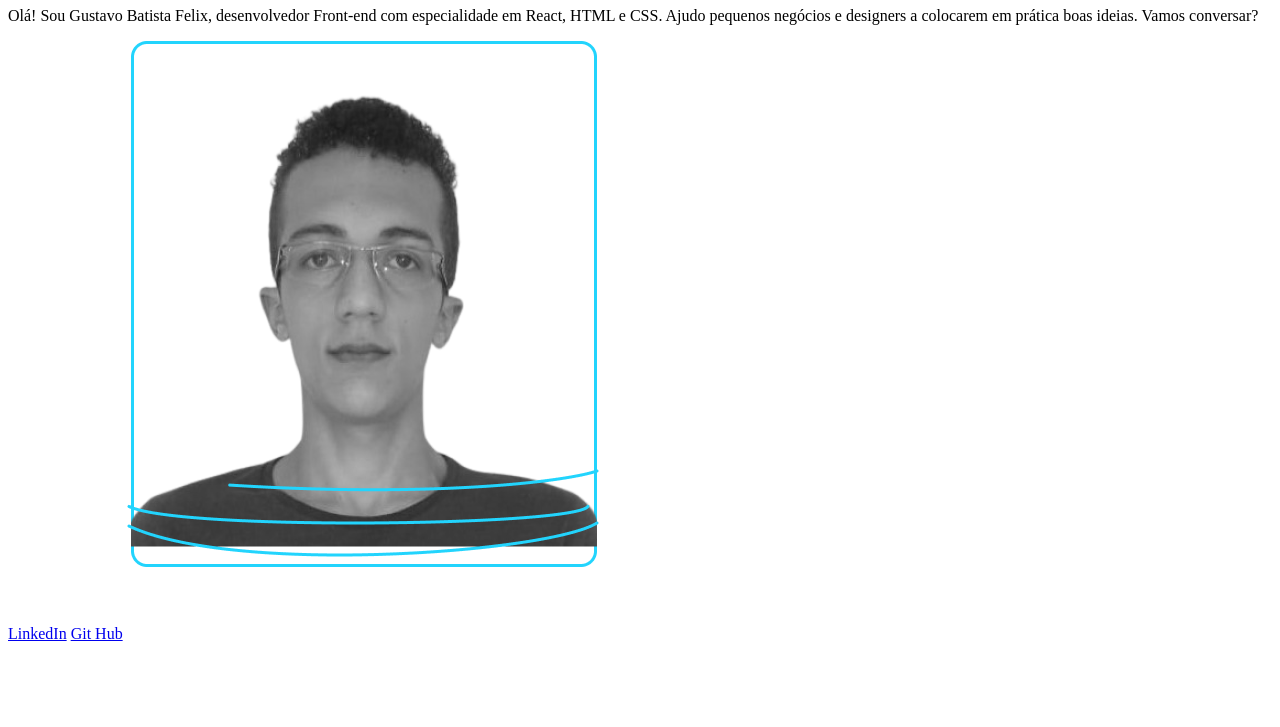
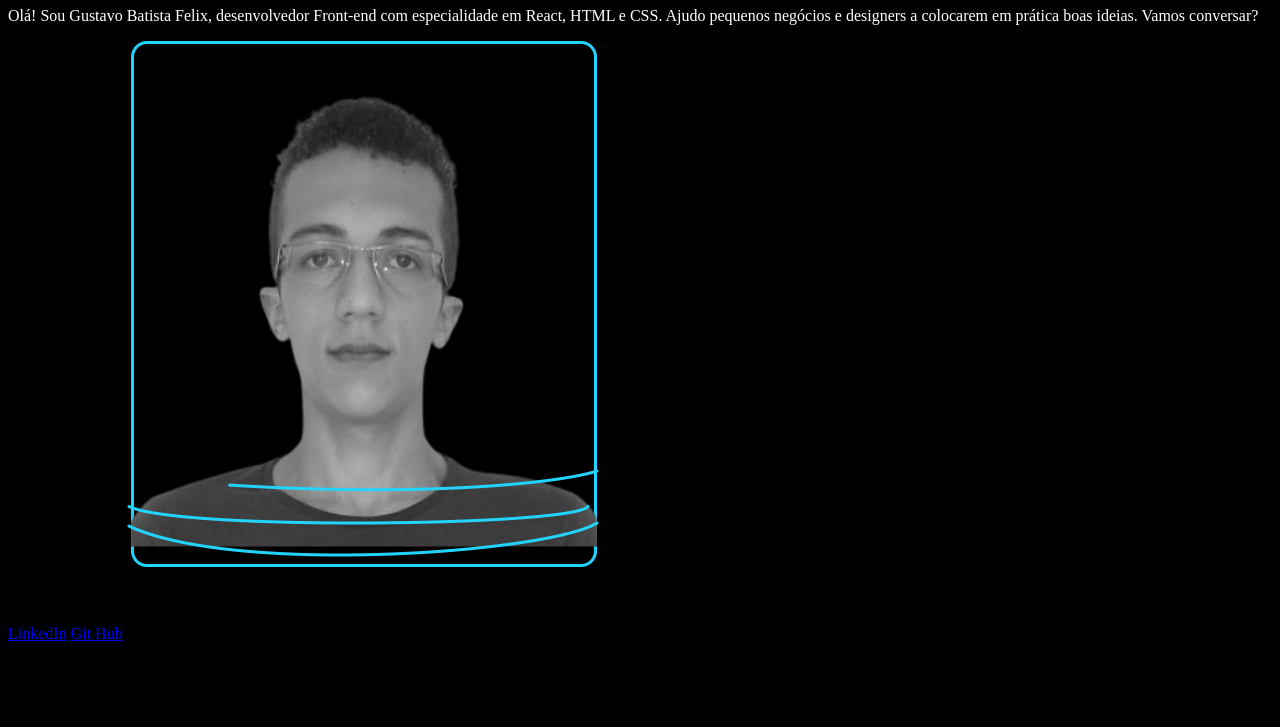
Before and after one commit to Gustavobtfelix/FrontEnd, a plain HTML site: page HTML_CSS/HTML e CSS ambiente arquivos e tags/index.html in a window 1280 px wide. Shown: the part 73-800 px from the top of the page. Drawn offline with Linux system fonts and the light colour scheme.

Commit message:
Linkando CSS

```diff
--- a/HTML_CSS/HTML e CSS ambiente arquivos e tags/index.html
+++ b/HTML_CSS/HTML e CSS ambiente arquivos e tags/index.html
@@ -7,6 +7,7 @@
     <meta name="viewport" content="width=device-width, initial-scale=1.0" />
     <!--Ajusta a escala baseando no dispositivo-->
     <title>Documento HTML 2</title>
+    <link rel="stylesheet" href="style.css"
   </head>
   <body>
     <header></header>
--- a/HTML_CSS/HTML e CSS ambiente arquivos e tags/style.css
+++ b/HTML_CSS/HTML e CSS ambiente arquivos e tags/style.css
@@ -0,0 +1,5 @@
+body{
+    background-color: #000;
+    color: #fff;
+
+}
```
